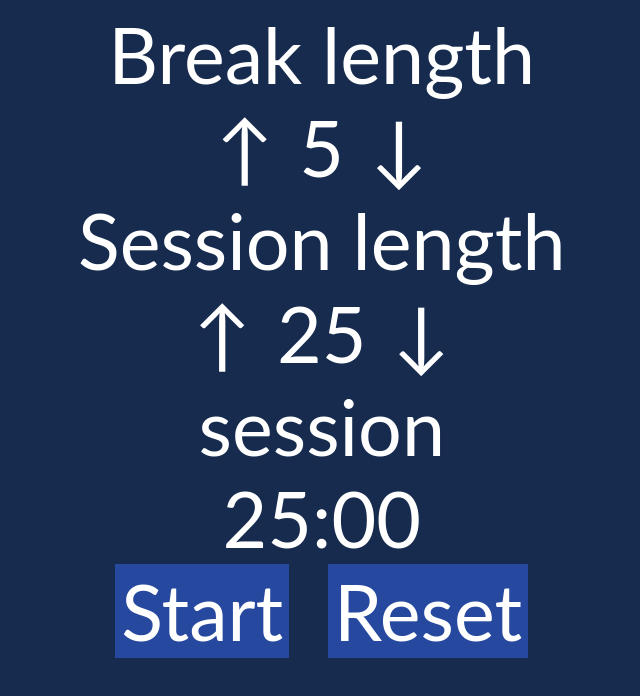
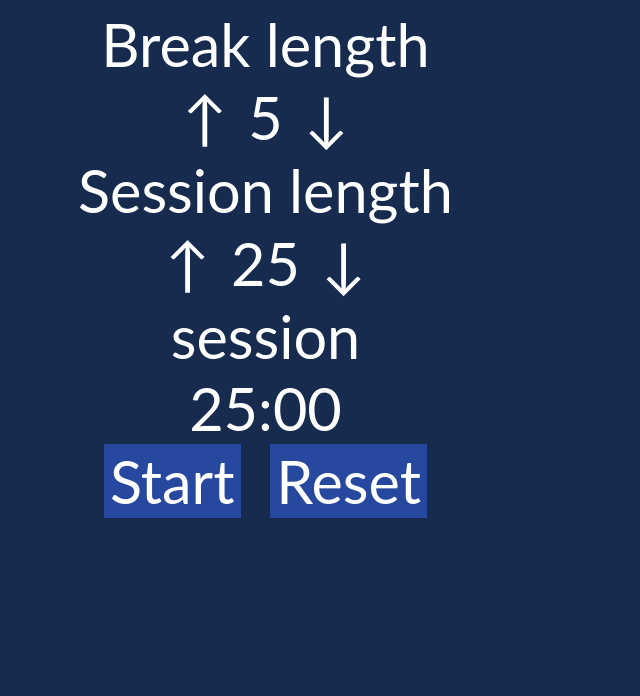
Before and after one commit to Perelyn-sama/fcc-timer, a React (Create React App) app: page / in a window 1280 px wide. Shown: the top 696 px of the page, without its empty margins (50-690 px from the left). Built offline with nearby package versions, Linux system fonts and the light colour scheme.

Commit message:
Back to normality

```diff
--- a/package.json
+++ b/package.json
@@ -4,7 +4,6 @@
   "private": true,
   "dependencies": {
     "react": "^17.0.0",
-    "react-countdown": "^2.3.1",
     "react-dom": "^17.0.0"
   },
   "scripts": {
--- a/src/App.js
+++ b/src/App.js
@@ -1,13 +1,11 @@
 import React, { useState, useEffect } from "react";
 import "./style.css";
-import Timer from "react-compound-timer";
-import Countdown from "react-countdown";
 
 export default function App() {
   let [breakLength, setbreakLength] = useState(5);
   let [sessionLength, setsessionLength] = useState(25);
+  let [sec, setSec] = useState("00");
   let [miliSec, setmilisec] = useState(sessionLength * 60 * 1000);
-  const [date, setDate] = useState(Date.now() + miliSec);
 
   const breakIncrement = () => setbreakLength(breakLength + 1);
 
@@ -19,18 +17,25 @@
   const sessionDecrement = () =>
     sessionLength > 1 ? setsessionLength(sessionLength - 1) : sessionLength;
 
-
   const reset = () => {
-    setDate(Date.now() + miliSec);
     setbreakLength(5);
     setsessionLength(25);
   };
 
-  const renderer = ({ api, formatted }) => {
-    const { minutes, seconds } = formatted;
-    const completed = api.isCompleted();
+  useEffect(() => {
+    // const intervalId = setInterval(startStop, 1000);
+    return () => clearInterval(intervalId);
+  }, []);
+
+  const startStop = () => {
+    const timeleft = miliSec % 60;
+    miliSec--;
+    setSec(timeleft);
+  };
+  console.log(miliSec);
+
   return (
-      <div>
+    <div className="App">
       <div id="break-label"> Break length </div>
       <button
         onClick={breakIncrement}
@@ -67,27 +72,14 @@
       <div id="timer-label"> session </div>
       <div id="time-left">
         {" "}
-          {minutes}:{seconds}{" "}
+        {sessionLength}:{sec === 0 ? sec + "0" : sec}{" "}
       </div>
-        <button id="start_stop" onClick={api.start}>
+      <button onClick={startStop} id="start_stop">
         Start
       </button>
-        <button
-          id="reset"
-          onClick={() => {
-            reset();
-            api.stop();
-          }}
-        >
+      <button onClick={reset} id="reset">
         Reset
       </button>
     </div>
   );
-  };
-
-  return (
-    <div className="App">
-      <Countdown autoStart={false} date={date} renderer={renderer} />
-    </div>
-  );
 }
```
Lines whose indentation alone changed are shown as unchanged.
